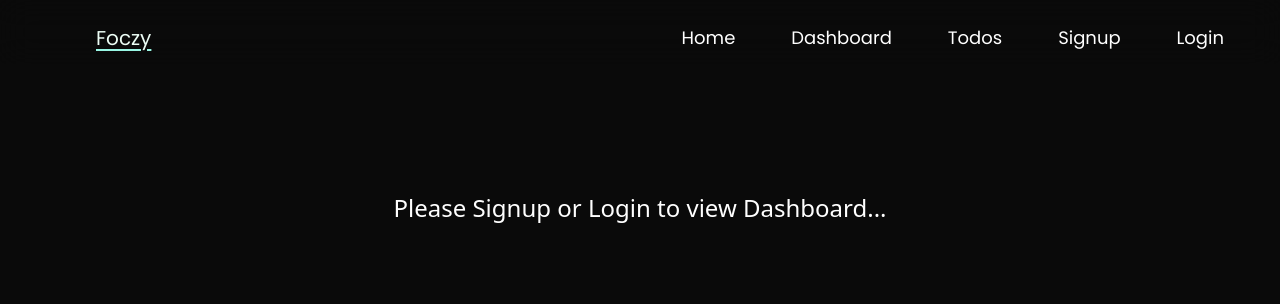
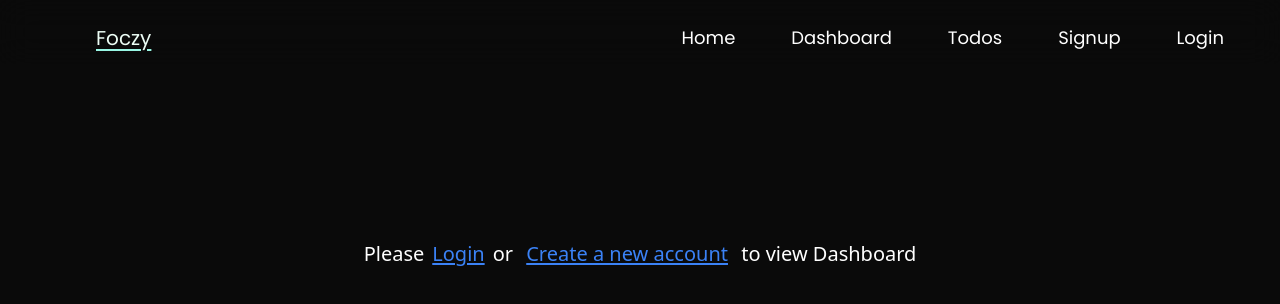
Before and after one commit to Avin-7/pomodoro-timer, a React (Vite) app: page /dashboard in a window 1280 px wide. Shown: the top 304 px of the page. Built offline with nearby package versions, Linux system fonts and the light colour scheme; no server answers.

Commit message:
add warning message

```diff
--- a/src/components/Dashboard/Dashboard.jsx
+++ b/src/components/Dashboard/Dashboard.jsx
@@ -3,6 +3,7 @@ import Chart, { defaults } from "chart.js/auto";
 import { Bar } from "react-chartjs-2";
 import service from "../../appwrite/config";
 import userContext from "../../context/userContext";
+import { Link } from "react-router-dom";
 function Dashboard() {
   const { userData, loginStatus } = useContext(userContext);
   const [data, setData] = useState();
@@ -110,13 +111,25 @@ function Dashboard() {
       </div>
     </>
   ) : (
-    <div className=" flex justify-center align-middle">
-      <div>
-        <h1 className=" text-2xl text-white text-center pt-48 break-words">
-          Please Signup or Login to view Dashboard...
-        </h1>
-      </div>
-    </div>
+    <div className=" flex flex-col justify-center items-center mt-60 text-white text-xl">
+    <h1 className=" text-balance mx-20 ">
+      Please
+      <Link
+        to="/login"
+        className=" text-blue-500 underline underline-offset-2 rounded-md  mx-2 hover:text-blue-400"
+      >
+        Login
+      </Link>
+      or{" "}
+      <Link
+        to="/signup"
+        className=" text-blue-500 underline underline-offset-2 rounded-md mx-2 hover:text-blue-400"
+      >
+        Create a new account
+      </Link>{" "}
+      to view Dashboard
+    </h1>
+  </div>
   );
 }
 
```
